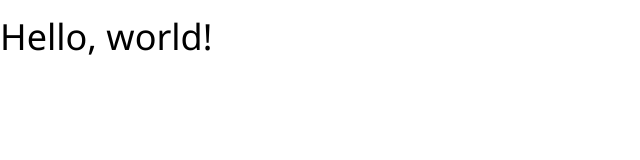
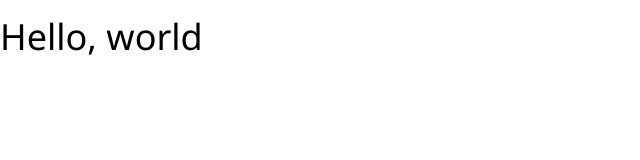
Before and after one commit to rahulsalvi2k7/NewGitTest, a plain HTML site: page Index.html in a window 1280 px wide. Shown: the full height of the page, 0-640 px from the left. Drawn offline with nearby package versions, Linux system fonts and the light colour scheme.

Commit message:
Edited Index.html

```diff
--- a/Index.html
+++ b/Index.html
@@ -4,7 +4,7 @@
 <meta name="viewport" content="width=device-width, initial-scale=1">
 <link rel="stylesheet" href="https://www.w3schools.com/w3css/4/w3.css">
 <body>
-	<h1>Hello, world!</h1>
+	<h1>Hello, world</h1>
 	<!-- jQuery (necessary for Bootstrap's JavaScript plugins) -->
     <script src="https://ajax.googleapis.com/ajax/libs/jquery/1.12.4/jquery.min.js"></script>
   </body>
```
